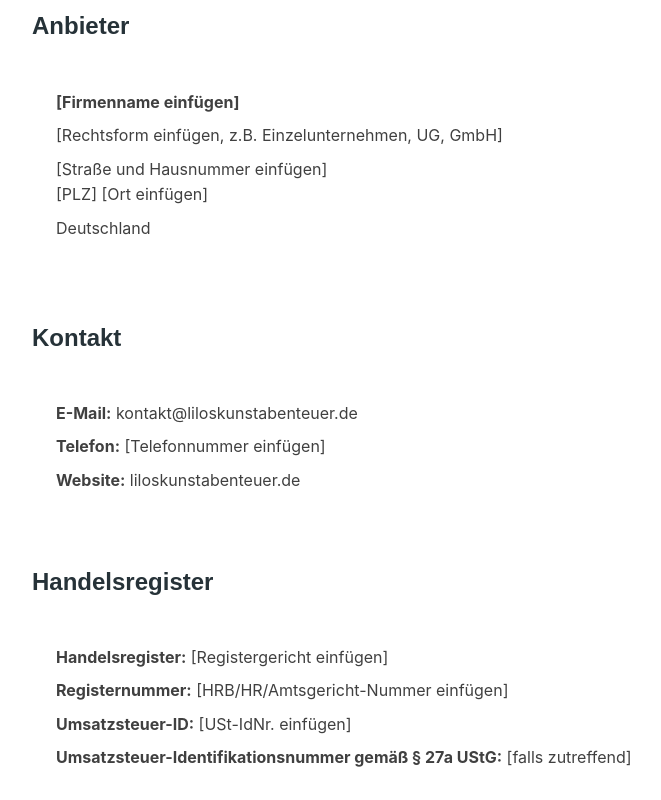
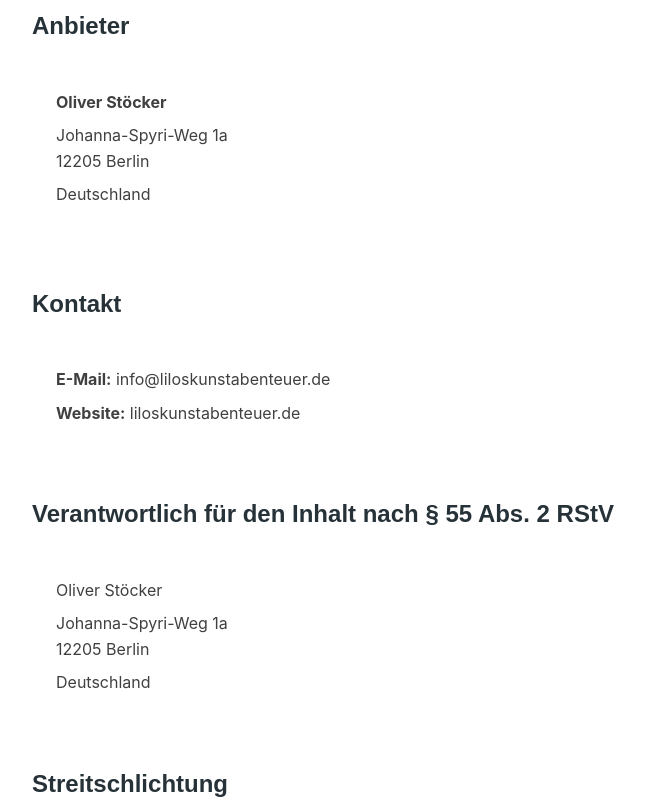
Before and after one commit to OlleeBerlin/lilos-kunstabenteuer, a Next.js app: page /impressum in a window 1280 px wide. Shown: the part 360-1160 px from the top of the page, without its empty margins (192-853 px from the left). Built offline with nearby package versions, Linux system fonts and the light colour scheme.

Commit message:
Impressum ausgefüllt

```diff
--- a/src/app/impressum/page.tsx
+++ b/src/app/impressum/page.tsx
@@ -37,14 +37,11 @@ export default function Impressum() {
 
               <div className="bg-neutral-light p-6 rounded-lg">
                 <p className="text-neutral-700 mb-2">
-                  <strong>[Firmenname einfügen]</strong>
+                  <strong>Oliver Stöcker</strong>
                 </p>
                 <p className="text-neutral-700 mb-2">
-                  [Rechtsform einfügen, z.B. Einzelunternehmen, UG, GmbH]
-                </p>
-                <p className="text-neutral-700 mb-2">
-                  [Straße und Hausnummer einfügen]<br />
-                  [PLZ] [Ort einfügen]
+                  Johanna-Spyri-Weg 1a<br />
+                  12205 Berlin
                 </p>
                 <p className="text-neutral-700 mb-2">
                   Deutschland
@@ -60,35 +57,10 @@ export default function Impressum() {
 
               <div className="bg-neutral-light p-6 rounded-lg">
                 <p className="text-neutral-700 mb-2">
-                  <strong>E-Mail:</strong> kontakt@liloskunstabenteuer.de
-                </p>
-                <p className="text-neutral-700 mb-2">
-                  <strong>Telefon:</strong> [Telefonnummer einfügen]
+                  <strong>E-Mail:</strong> info@liloskunstabenteuer.de
                 </p>
                 <p className="text-neutral-700">
                   <strong>Website:</strong> liloskunstabenteuer.de
-                </p>
-              </div>
-            </div>
-
-            {/* Handelsregister */}
-            <div className="mb-12">
-              <h2 className="font-heading font-bold text-2xl text-foreground mb-6">
-                Handelsregister
-              </h2>
-
-              <div className="bg-neutral-light p-6 rounded-lg">
-                <p className="text-neutral-700 mb-2">
-                  <strong>Handelsregister:</strong> [Registergericht einfügen]
-                </p>
-                <p className="text-neutral-700 mb-2">
-                  <strong>Registernummer:</strong> [HRB/HR/Amtsgericht-Nummer einfügen]
-                </p>
-                <p className="text-neutral-700 mb-2">
-                  <strong>Umsatzsteuer-ID:</strong> [USt-IdNr. einfügen]
-                </p>
-                <p className="text-neutral-700">
-                  <strong>Umsatzsteuer-Identifikationsnummer gemäß § 27a UStG:</strong> [falls zutreffend]
                 </p>
               </div>
             </div>
@@ -101,11 +73,11 @@ export default function Impressum() {
 
               <div className="bg-neutral-light p-6 rounded-lg">
                 <p className="text-neutral-700 mb-2">
-                  [Name der verantwortlichen Person einfügen]
+                  Oliver Stöcker
                 </p>
                 <p className="text-neutral-700 mb-2">
-                  [Straße und Hausnummer einfügen]<br />
-                  [PLZ] [Ort einfügen]
+                  Johanna-Spyri-Weg 1a<br />
+                  12205 Berlin
                 </p>
                 <p className="text-neutral-700">
                   Deutschland
@@ -232,7 +204,7 @@ export default function Impressum() {
             <div className="mb-12">
               <div className="bg-accent/10 p-6 rounded-lg border-l-4 border-accent">
                 <p className="text-neutral-700">
-                  <strong>Stand:</strong> [Datum einfügen]
+                  <strong>Stand:</strong> Oktober 2025
                 </p>
               </div>
             </div>
```
